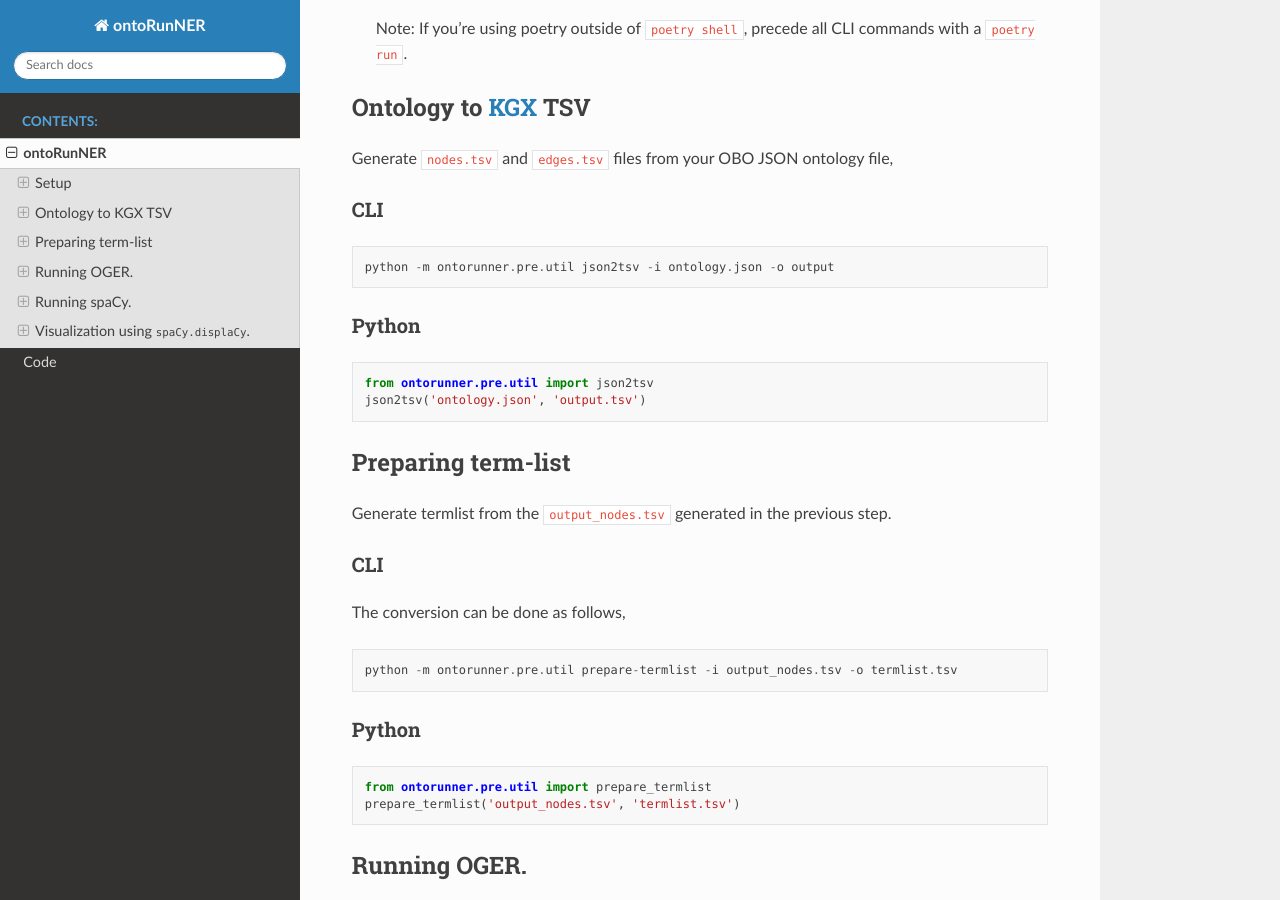
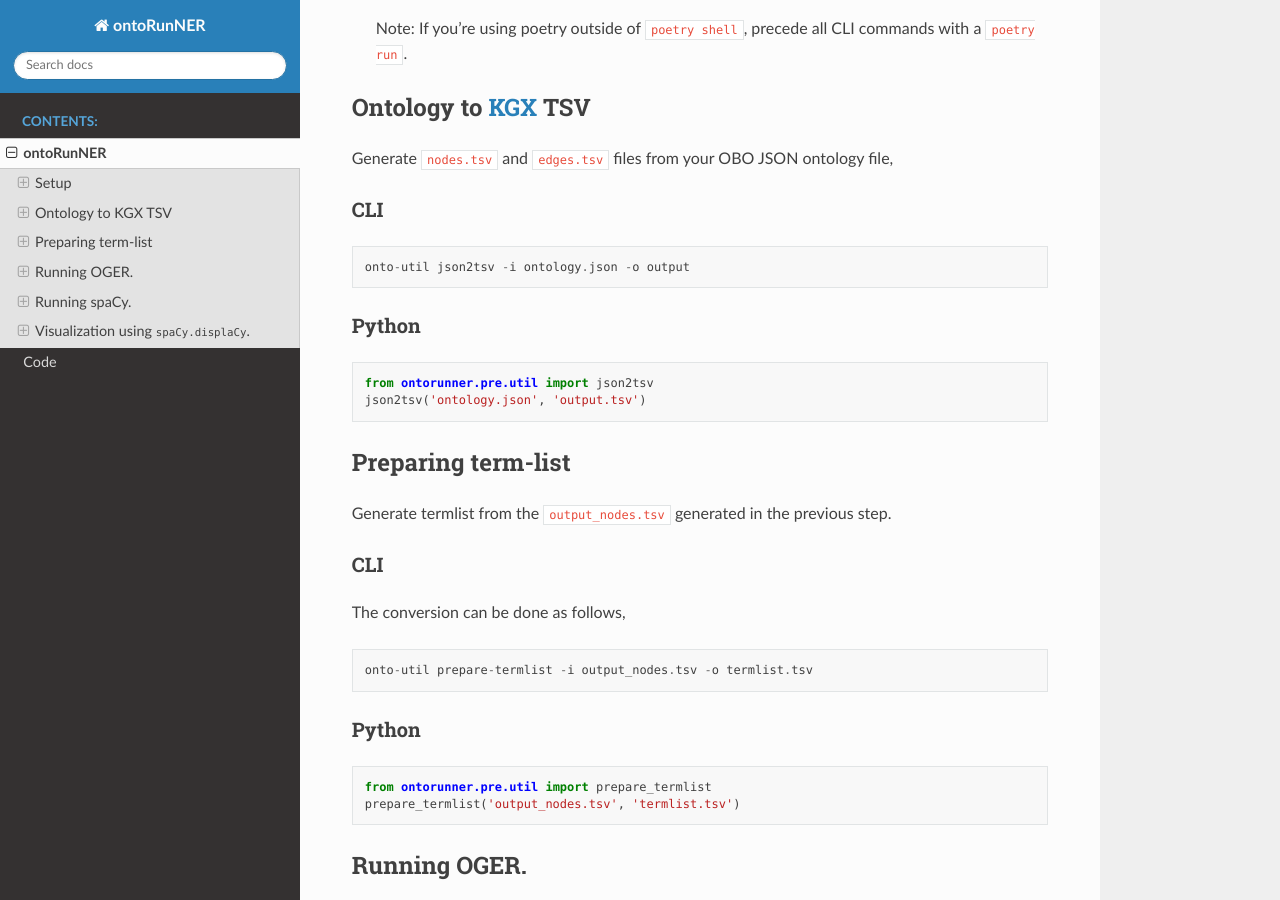
Before and after one commit to monarch-initiative/ontorunner, a Sphinx documentation site: the page built from docs/static/intro.md, in a window 1280 px wide and 900 px high, scrolled down 815 px. Built offline with Sphinx 7.4.7 and the Read the Docs theme 2.0.0, drawn with Linux system fonts in a browser that asks for light colours.

Commit message:
onotopre => onto-util

````diff
--- a/docs/static/intro.md
+++ b/docs/static/intro.md
@@ -34,7 +34,7 @@ Generate `nodes.tsv` and `edges.tsv` files from your OBO JSON ontology file,
 
 ### CLI
 ```
-python -m ontorunner.pre.util json2tsv -i ontology.json -o output
+onto-util json2tsv -i ontology.json -o output
 ```
 ### Python
 ```
@@ -48,7 +48,7 @@ Generate termlist from the `output_nodes.tsv` generated in the previous step.
 ### CLI
 The conversion can be done as follows,
 ```
-python -m ontorunner.pre.util prepare-termlist -i output_nodes.tsv -o termlist.tsv
+onto-util prepare-termlist -i output_nodes.tsv -o termlist.tsv
 ```
 
 ### Python
--- a/pyproject.toml
+++ b/pyproject.toml
@@ -22,7 +22,7 @@ CairoSVG = "^2.5.2"
 [tool.poetry.scripts]
 ontospacy = "ontorunner.spacy_module:main"
 ontoger = "ontorunner.oger_module:cli"
-ontopre = "ontorunner.pre.util:cli"
+onto-util = "ontorunner.pre.util:cli"
 
 [tool.poetry.dev-dependencies]
 pytest = "^7.1.2"
````
Also changed, not shown: 1 other file.
